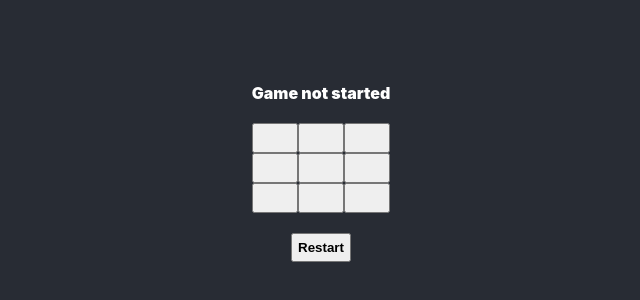
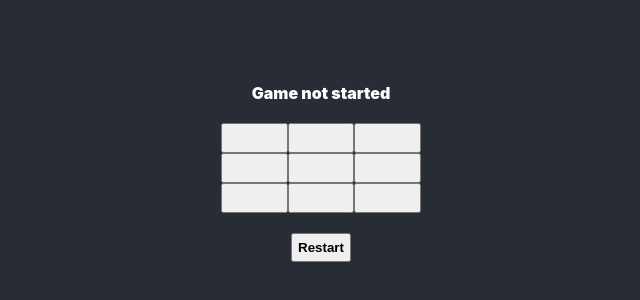
Before and after one commit to BuntyBru/3t-ts, a React (Create React App) app: page / in a window 1280 px wide. Shown: the part 228-528 px from the top of the page, without its empty margins (319-959 px from the left). Built offline with nearby package versions, Linux system fonts and the light colour scheme.

Commit message:
Added changes

```diff
--- a/src/components/Board.tsx
+++ b/src/components/Board.tsx
@@ -26,29 +26,33 @@ const StyledBoardRow = styled.div`
   display: flex;
 `;
 
+const StyledMainContainer = styled.div`
+  min-width: 200px;
+`;
+
 const Board = () => {
-  // const squares = Array(9).fill(null);
-
   const [squares, setSquares] = React.useState<Array<UserAction>>(
     Array(9).fill(null)
   );
 
-  const [status, setStatus] = React.useState<String>("Game not started");
+  const [status, setStatus] = React.useState<Boolean>(true);
   const [winner, setWinner] = React.useState<UserAction>(null);
   const [nextValue, setNextValue] = React.useState<UserAction>("X");
 
   function selectSquare(square: number) {
+    if (squares[square]) return;
+    if (status) setStatus(false);
+
     const squaresCopy = [...squares];
     squaresCopy[square] = nextValue;
     setSquares(squaresCopy);
     setNextValue((prev) => (prev === "X" ? "O" : "X"));
+
   }
 
-  React.useEffect(() => {
-    console.log(squares);
-  }, [squares]);
-
-  function restart() {}
+  function restart() {
+    setSquares(Array(9).fill(null));
+  }
 
   function renderSquare(i: number) {
     return (
@@ -59,9 +63,12 @@ const Board = () => {
   }
 
   return (
+    <StyledMainContainer>
+      {/* 🐨 put the status in the div below */}
+      <StyledStatusSection>
+        {status ? "Game not started" : `${nextValue}'s chance`}
+      </StyledStatusSection>
       <div>
-      {/* 🐨 put the status in the div below */}
-      <StyledStatusSection>{status}</StyledStatusSection>
         <StyledBoardRow>
           {renderSquare(0)}
           {renderSquare(1)}
@@ -77,8 +84,10 @@ const Board = () => {
           {renderSquare(7)}
           {renderSquare(8)}
         </StyledBoardRow>
+      </div>
+
       <StyledRestartButton onClick={restart}>Restart</StyledRestartButton>
-    </div>
+    </StyledMainContainer>
   );
 };
 
```
Lines whose indentation alone changed are shown as unchanged.
